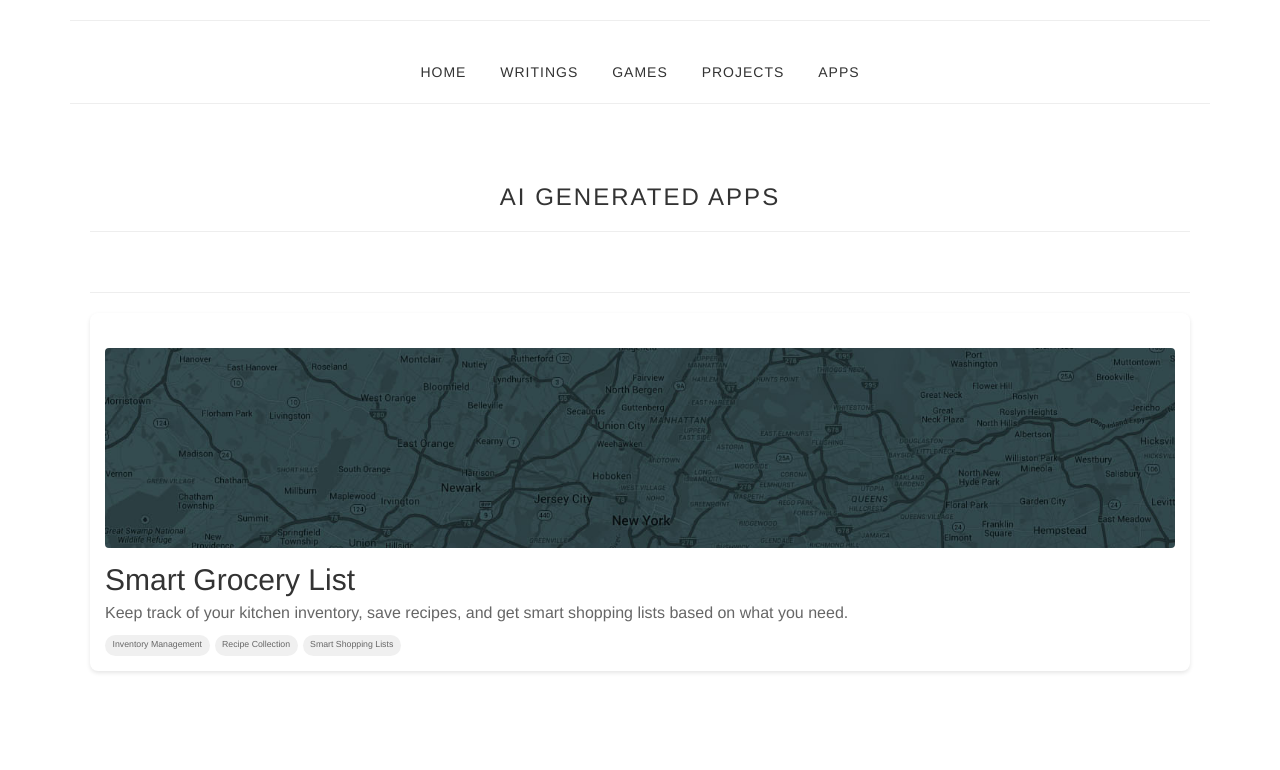
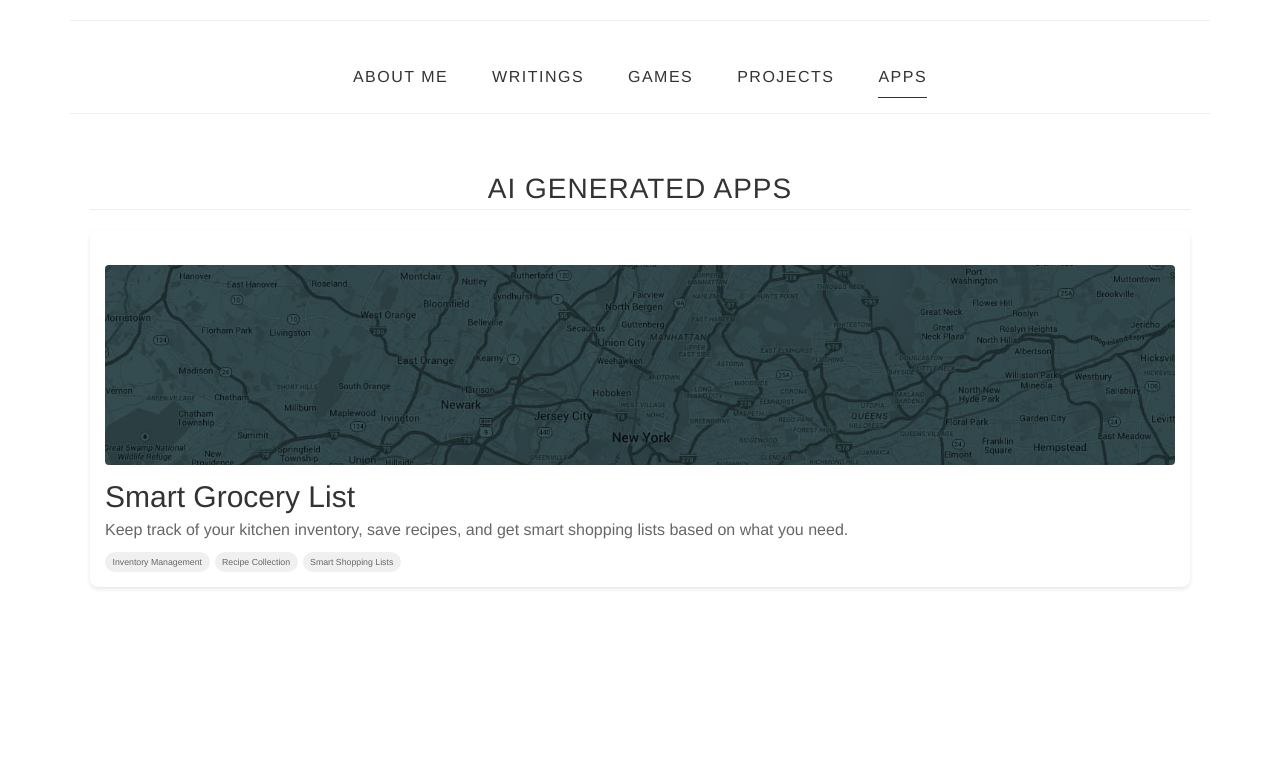
Before and after one commit to lizsurette/lizsurette.github.io, a Flask app: page /apps/ in a window 1280 px wide. Shown: the top 770 px of the page. Run offline with Flask 2, Linux system fonts and the light colour scheme; some libraries are stand-ins or nearby versions.

Commit message:
Update page headers and styling for consistency across templates

```diff
--- a/app/routes/main.py
+++ b/app/routes/main.py
@@ -14,7 +14,7 @@ def index():
     try:
         from app import post_repository
         posts = post_repository.get_all_posts()
-        return render_template('index.html', title='Home', posts=posts)
+        return render_template('index.html', title='About Me', posts=posts)
     except Exception as e:
         current_app.logger.error(f"Error in index route: {e}")
         return render_template('error.html', title='Error', error="An error occurred while loading the home page.")
--- a/app/static/css/style.css
+++ b/app/static/css/style.css
@@ -12,7 +12,6 @@ body {
 header {
   text-align: center;
   padding: 40px 0;
-  border-bottom: 1px solid #eee;
 }
 
 header h1 {
@@ -26,7 +25,7 @@ header h1 {
 /* Navigation */
 nav {
   text-align: center;
-  padding: 20px 0;
+  padding: 15px 0;
   border-bottom: 1px solid #eee;
 }
 
@@ -38,50 +37,103 @@ nav ul {
 
 nav ul li {
   display: inline-block;
-  margin: 0 15px;
+  margin: 0 20px;
 }
 
 nav ul li a {
   color: #333;
   text-decoration: none;
-  font-size: 14px;
+  font-size: 16px;
   text-transform: uppercase;
-  letter-spacing: 1px;
+  letter-spacing: 1.5px;
+  font-weight: 300;
+  padding: 8px 0;
+  position: relative;
+  transition: all 0.3s ease;
+  display: inline-block;
 }
 
 nav ul li a:hover {
-  color: #999;
+  color: #666;
+  text-decoration: none;
+}
+
+nav ul li a.active {
+  color: #333;
+  font-weight: 400;
+}
+
+nav ul li a.active::after {
+  content: '';
+  position: absolute;
+  width: 100%;
+  height: 1px;
+  bottom: 0;
+  left: 0;
+  background-color: #333;
+}
+
+/* Add underline animation */
+nav ul li a::after {
+  content: '';
+  position: absolute;
+  width: 0;
+  height: 1px;
+  bottom: 0;
+  left: 0;
+  background-color: #333;
+  transition: width 0.3s ease;
+}
+
+nav ul li a:hover::after {
+  width: 100%;
 }
 
 /* Content area */
 .content {
   max-width: 1260px;
   margin: 0 auto;
-  padding: 40px 20px;
+  padding: 20px 20px;
 }
 
 /* Homepage layout - Sincerely Jules style */
 .home-layout {
   display: flex;
   flex-direction: row;
-  min-height: 100vh;
+  min-height: calc(100vh - 80px);
+}
+
+.page-header {
+  margin-bottom: 10px;
+  margin-top: 0;
+  border-bottom: 1px solid #eee;
+  padding-bottom: 5px;
+  text-align: center;
+}
+
+.page-header h1 {
+  font-size: 28px;
+  font-weight: 300;
+  color: #333;
+  margin: 0;
+  letter-spacing: 1px;
 }
 
 .home-image {
-  flex: 1.5;
+  flex: 1;
   background-image: url('../img/lb.jpg');
   background-size: cover;
   background-position: center;
   background-repeat: no-repeat;
-  max-height: 750px;
+  max-height: 600px;
+  margin-bottom: 0;
 }
 
 .home-text {
   flex: 1;
   display: flex;
   flex-direction: column;
-  justify-content: top;
-  padding: 40px 20px;
+  padding: 40px;
   background-color: #fff;
   align-items: flex-start;
 }
@@ -90,6 +142,14 @@ nav ul li a:hover {
   font-size: 32px;
   margin-bottom: 10px;
   color: #333;
+}
+
+.home-text .about-subtitle {
+  font-size: 20px;
+  margin-bottom: 20px;
+  color: #666;
+  font-weight: 300;
+  letter-spacing: 1px;
 }
 
 .home-text p {
@@ -110,7 +170,6 @@ nav ul li a:hover {
   display: inline-block;
   margin-top: 20px;
   padding: 10px 20px;
-  border: 1px solid #333;
   color: #333;
   text-decoration: none;
   text-transform: uppercase;
@@ -153,18 +212,18 @@ nav ul li a:hover {
   margin: 0;
   display: grid;
   grid-template-columns: repeat(2, 1fr);
-  gap: 30px;
+  gap: 5px;
 }
 
 .recent-posts li {
-  margin-bottom: 0;
+  margin: 0;
   position: relative;
 }
 
 .recent-posts .post-date {
   font-size: 12px;
   color: #999;
-  margin-bottom: 5px;
+  margin-bottom: 3px;
   display: block;
 }
 
@@ -174,6 +233,7 @@ nav ul li a:hover {
   color: #333;
   text-decoration: none;
   transition: color 0.3s ease;
+  line-height: 1.4;
 }
 
 .recent-posts a:hover {
@@ -182,7 +242,7 @@ nav ul li a:hover {
 
 .view-all {
   text-align: center;
-  margin-top: 40px;
+  margin-top: 15px;
 }
 
 .view-all a {
@@ -200,24 +260,24 @@ nav ul li a:hover {
 
 /* Blog posts */
 .post {
-  margin-bottom: 60px;
+  margin-bottom: 0;
 }
 
 .post-title {
   font-size: 24px;
   font-weight: 300;
-  margin-bottom: 10px;
+  margin-bottom: 8px;
 }
 
 .post-date {
   color: #999;
   font-size: 14px;
-  margin-bottom: 20px;
+  margin-bottom: 15px;
 }
 
 .post-content {
   font-size: 16px;
-  line-height: 1.8;
+  line-height: 1.7;
 }
 
 /* Images */
--- a/app/templates/apps.html
+++ b/app/templates/apps.html
@@ -1,12 +1,11 @@
 {% extends "base.html" %}
 
-{% block title %}AI Generated Apps{% endblock %}
+{% block title %}{{ title }}{% endblock %}
 
 {% block content %}
 <article class="post">
-    <header class="post-header">
-        <h1 class="post-title">AI Generated Apps</h1>
-        <hr />
+    <header class="page-header">
+        <h1>{{ title }}</h1>
     </header>
 
     <div class="post-content">
--- a/app/templates/base.html
+++ b/app/templates/base.html
@@ -28,11 +28,11 @@
             <hr>
             <nav class="main-nav">
                 <ul>
-                    <li><a href="{{ url_for('main.index') }}">Home</a></li>
-                    <li><a href="{{ url_for('main.writings') }}">Writings</a></li>
-                    <li><a href="{{ url_for('main.games') }}">Games</a></li>
-                    <li><a href="{{ url_for('main.projects') }}">Projects</a></li>
-                    <li><a href="{{ url_for('main.apps') }}">Apps</a></li>
+                    <li><a href="{{ url_for('main.index') }}" {% if request.endpoint == 'main.index' %}class="active"{% endif %}>About Me</a></li>
+                    <li><a href="{{ url_for('main.writings') }}" {% if request.endpoint == 'main.writings' %}class="active"{% endif %}>Writings</a></li>
+                    <li><a href="{{ url_for('main.games') }}" {% if request.endpoint == 'main.games' %}class="active"{% endif %}>Games</a></li>
+                    <li><a href="{{ url_for('main.projects') }}" {% if request.endpoint == 'main.projects' %}class="active"{% endif %}>Projects</a></li>
+                    <li><a href="{{ url_for('main.apps') }}" {% if request.endpoint == 'main.apps' %}class="active"{% endif %}>Apps</a></li>
                 </ul>
             </nav>
         </div>
--- a/app/templates/index.html
+++ b/app/templates/index.html
@@ -1,8 +1,11 @@
 {% extends "base.html" %}
 
-{% block title %}Home{% endblock %}
+{% block title %}{{ title }}{% endblock %}
 
 {% block content %}
+<header class="page-header">
+    <h1>{{ title }}</h1>
+</header>
 <div class="home-layout">
     <div class="home-image"></div>
     <div class="home-text">
```
Also changed, not shown: app/templates/games.html (+3 -4 lines), app/templates/projects.html (+3 -4 lines), app/templates/writings.html (+3 -5 lines).
